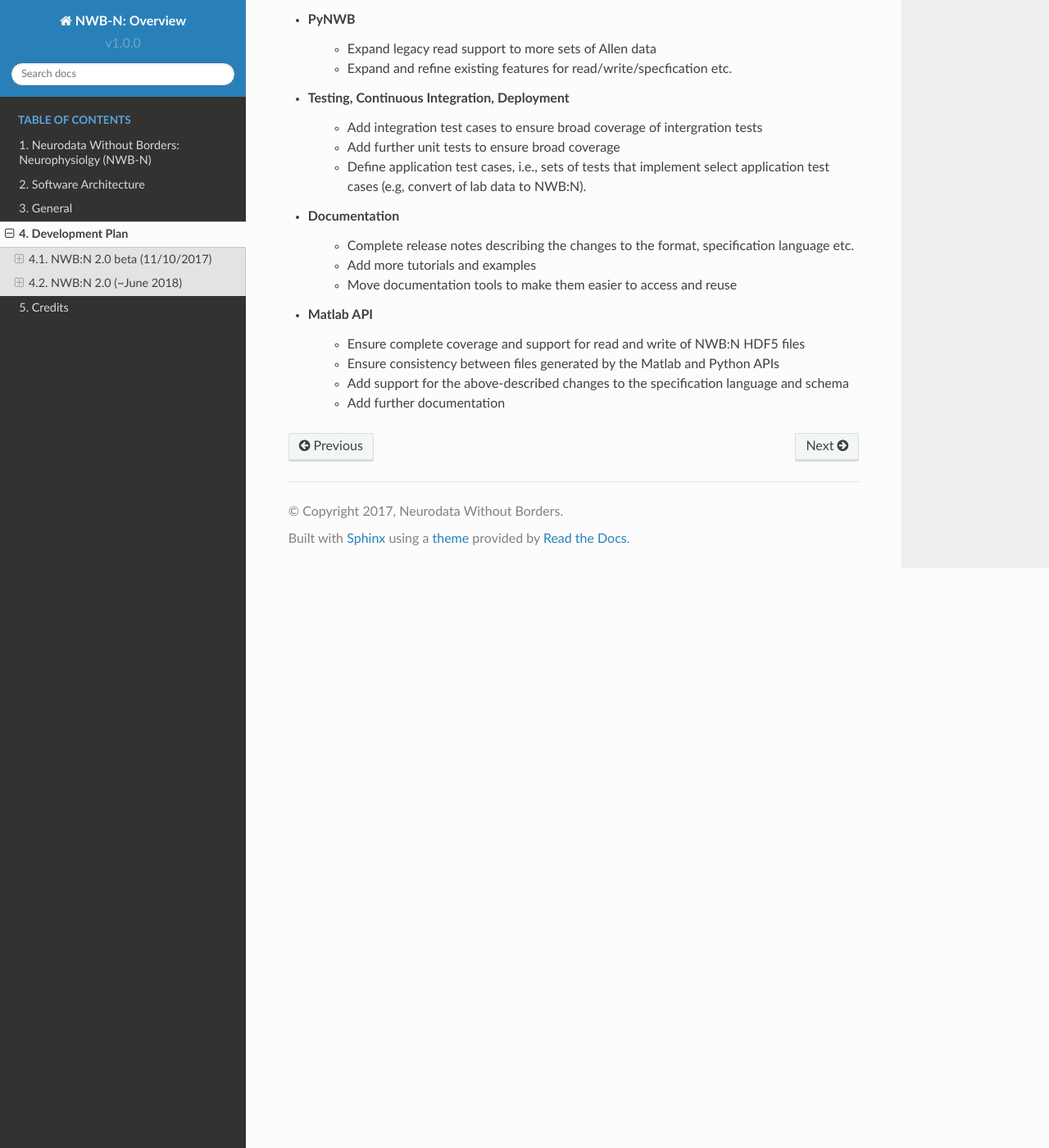
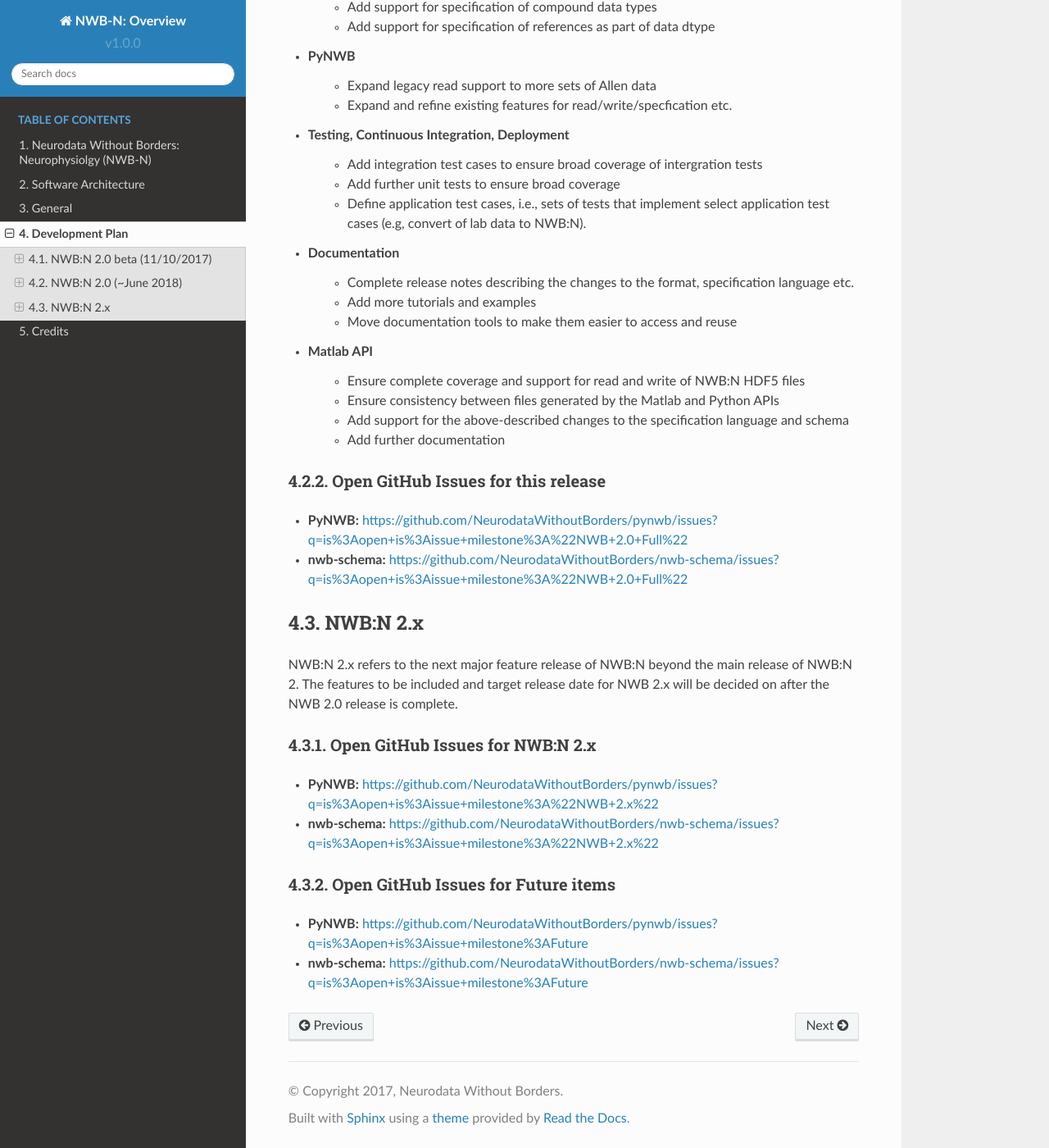
Before and after one commit to NeurodataWithoutBorders/nwb-schema, a Sphinx documentation site: the page built from docs/general/source/development_plan.rst, in a window 1280 px wide and 1400 px high, scrolled down 4230 px. Shown: the whole window at 82% size. Built offline with Sphinx 7.4.7 and the Read the Docs theme 2.0.0, drawn with Linux system fonts in a browser that asks for light colours; some of the changed text lies outside the part shown.

Commit message:
Added links to the GitHub issues related to the various releases

```diff
--- a/docs/general/source/development_plan.rst
+++ b/docs/general/source/development_plan.rst
@@ -131,6 +127,12 @@ New features for this release:
         * Andrew Tritt and Oliver Ruebel : Review and discussion
 
 
+Open GitHub Issues for this release
+^^^^^^^^^^^^^^^^^^^^^^^^^^^^^^^^^^^
+
+* **PyNWB:** https://github.com/NeurodataWithoutBorders/pynwb/issues?q=is%3Aopen+is%3Aissue+milestone%3Asfn_release
+* **nwb-schema:** https://github.com/NeurodataWithoutBorders/nwb-schema/issues?q=is%3Aopen+is%3Aissue+milestone%3Asfn_release
+
 
 .. _dev-nwb2:
 
@@ -176,3 +178,27 @@ Planed new features (beyond NWB:N 2.0 beta)
     * Ensure consistency between files generated by the Matlab and Python APIs
     * Add support for the above-described changes to the specification language and schema
     * Add further documentation
+
+Open GitHub Issues for this release
+^^^^^^^^^^^^^^^^^^^^^^^^^^^^^^^^^^^
+
+* **PyNWB:** https://github.com/NeurodataWithoutBorders/pynwb/issues?q=is%3Aopen+is%3Aissue+milestone%3A%22NWB+2.0+Full%22
+* **nwb-schema:** https://github.com/NeurodataWithoutBorders/nwb-schema/issues?q=is%3Aopen+is%3Aissue+milestone%3A%22NWB+2.0+Full%22
+
+
+NWB:N 2.x
+---------
+
+NWB:N 2.x refers to the next major feature release of NWB:N beyond the main release of NWB:N 2. The features to be included and target release date for NWB 2.x  will be decided on after the NWB 2.0 release is complete.
+
+Open GitHub Issues for NWB:N 2.x
+^^^^^^^^^^^^^^^^^^^^^^^^^^^^^^^^
+
+* **PyNWB:** https://github.com/NeurodataWithoutBorders/pynwb/issues?q=is%3Aopen+is%3Aissue+milestone%3A%22NWB+2.x%22
+* **nwb-schema:** https://github.com/NeurodataWithoutBorders/nwb-schema/issues?q=is%3Aopen+is%3Aissue+milestone%3A%22NWB+2.x%22
+
+Open GitHub Issues for Future items
+^^^^^^^^^^^^^^^^^^^^^^^^^^^^^^^^^^^
+
+* **PyNWB:** https://github.com/NeurodataWithoutBorders/pynwb/issues?q=is%3Aopen+is%3Aissue+milestone%3AFuture
+* **nwb-schema:** https://github.com/NeurodataWithoutBorders/nwb-schema/issues?q=is%3Aopen+is%3Aissue+milestone%3AFuture
```
Also changed, not shown: other parts of docs/general/source/development_plan.rst (+0 -4 lines).
